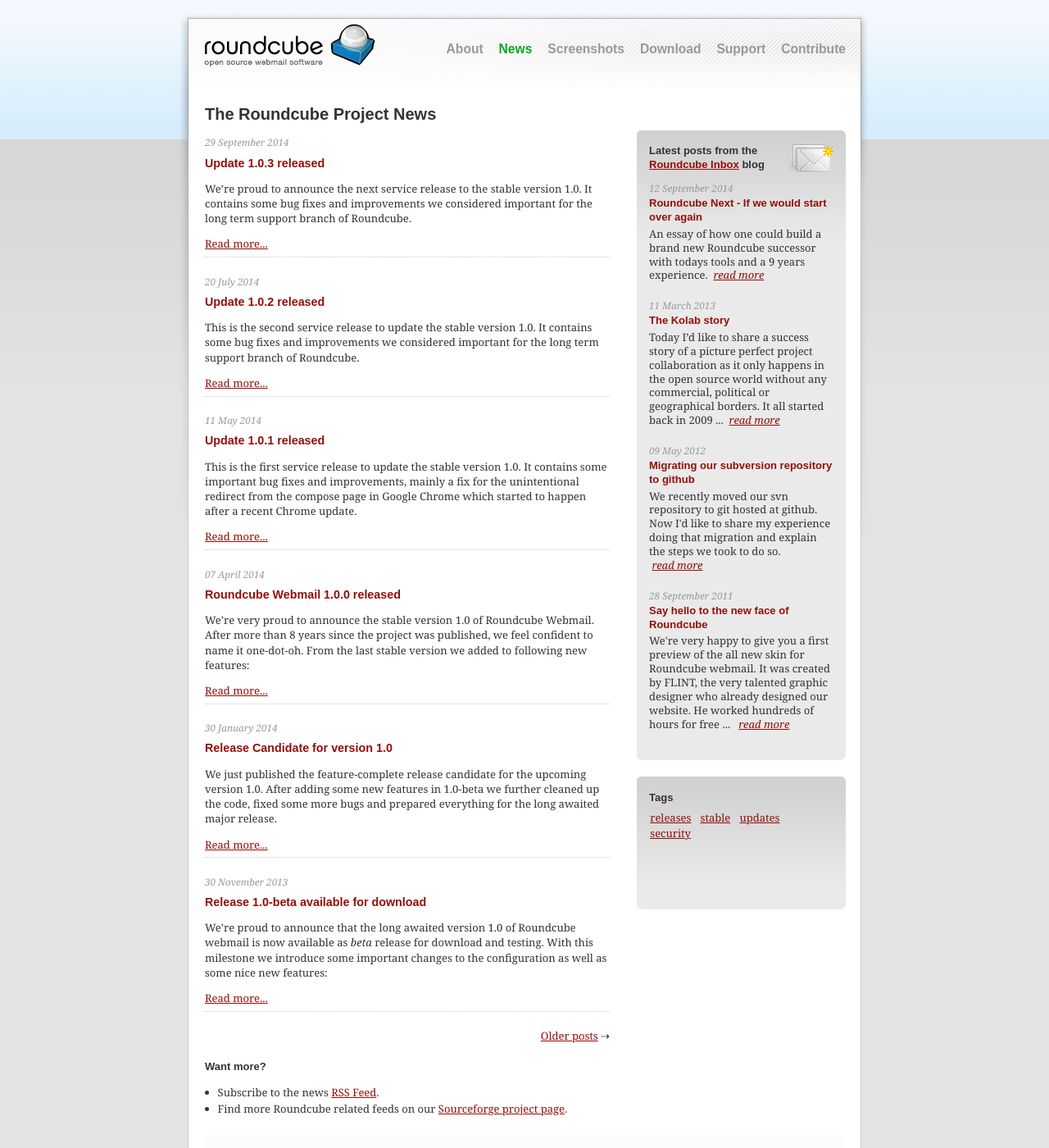
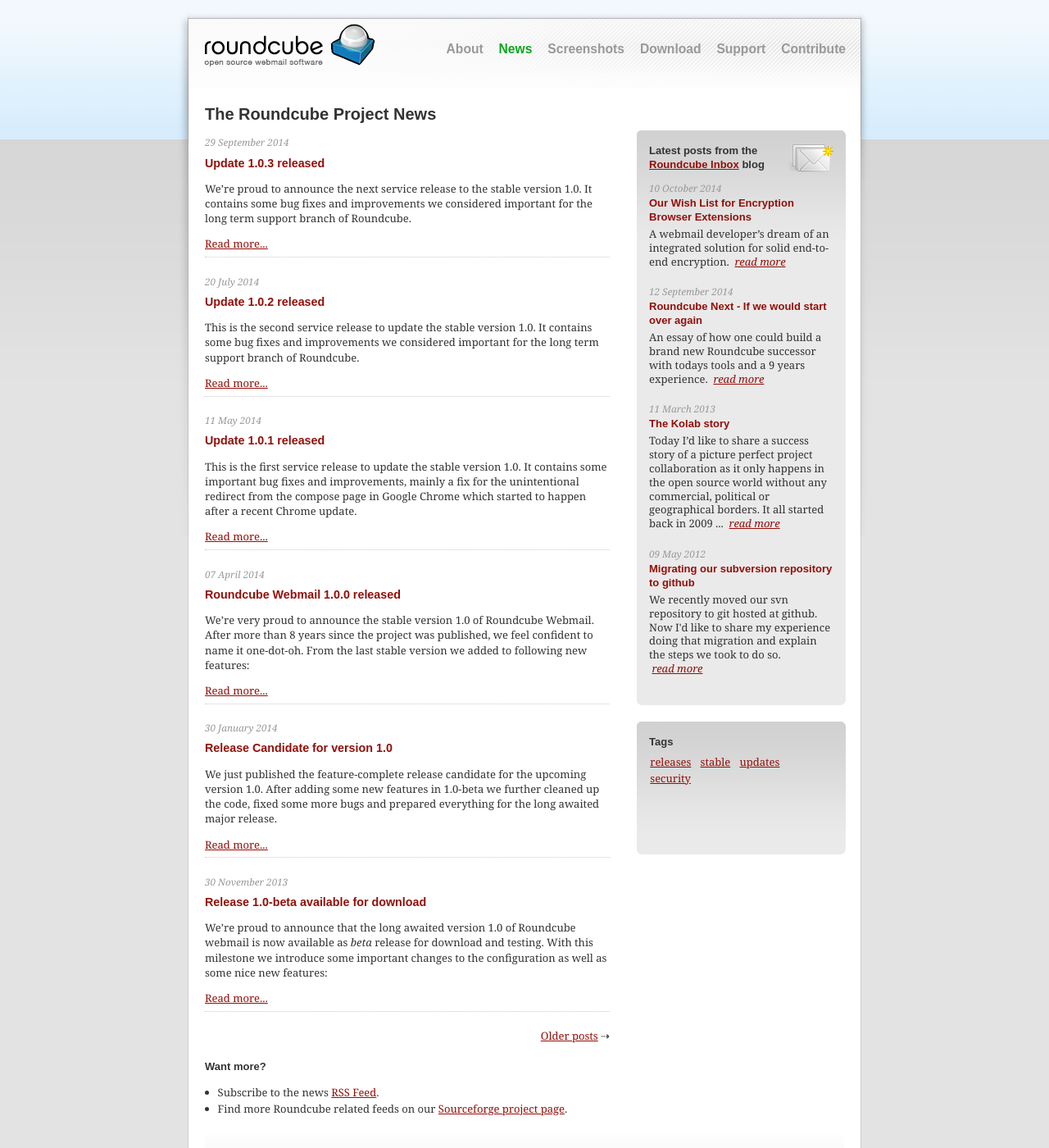
Before and after one commit to roundcube/roundcube.github.com, a Jekyll site: the page built from news/index.html, in a window 1280 px wide and 1400 px high. Shown: the whole window at 82% size. Built offline with Jekyll 4.4.1, drawn with Linux system fonts in a browser that asks for light colours; the list of posts is cut into pages by our own code; comment, search, counter and statistics services are not loaded.

Commit message:
List the latest post on the Roundcube Inbox blog

```diff
--- a/_includes/roundcubeinbox.html
+++ b/_includes/roundcubeinbox.html
@@ -1,5 +1,11 @@
 <h2 class="inboxtitle">Latest posts from the <a href="http://roundcubeinbox.wordpress.com">Roundcube&nbsp;Inbox</a> blog</h2>
 
+<div class="newsitem">
+	<span class="newsdate">10 October 2014</span>
+	<h3><a href="http://roundcubeinbox.wordpress.com/2014/10/10/our-wish-list-for-encryption-browser-extensions/" class="newslink">Our Wish List for Encryption Browser Extensions</a></h3>
+	<p class="newstext">A webmail developer’s dream of an integrated solution for solid end-to-end encryption.
+		&nbsp;<em><a href="http://roundcubeinbox.wordpress.com/2014/10/10/our-wish-list-for-encryption-browser-extensions/">read&nbsp;more</a></em></p>
+</div>
 <div class="newsitem">
 	<span class="newsdate">12 September 2014</span>
 	<h3><a href="http://roundcubeinbox.wordpress.com/2014/09/12/roundcube-next-if-we-would-start-over-again/" class="newslink">Roundcube Next - If we would start over again</a></h3>
@@ -18,9 +24,3 @@
 	<p class="newstext">We recently moved our svn repository to git hosted at github. Now I'd like to share my experience doing that migration and explain the steps we took to do so.
 		&nbsp;<em><a href="http://roundcubeinbox.wordpress.com/2012/05/09/migrating-our-subversion-repository-to-github/">read&nbsp;more</a></em></p>
 </div>
-<div class="newsitem">
-	<span class="newsdate">28 September 2011</span>
-	<h3><a href="http://roundcubeinbox.wordpress.com/2011/09/28/the-new-face-of-roundcube/" class="newslink">Say hello to the new face of Roundcube</a></h3>
-	<p class="newstext">We're very happy to give you a first preview of the all new skin for Roundcube webmail. It was created by FLINT, the very talented graphic designer who already designed our website. He worked hundreds of hours for free ...
-		&nbsp; <em><a href="http://roundcubeinbox.wordpress.com/2011/09/28/the-new-face-of-roundcube/">read&nbsp;more</a></em></p>
-</div>
```
